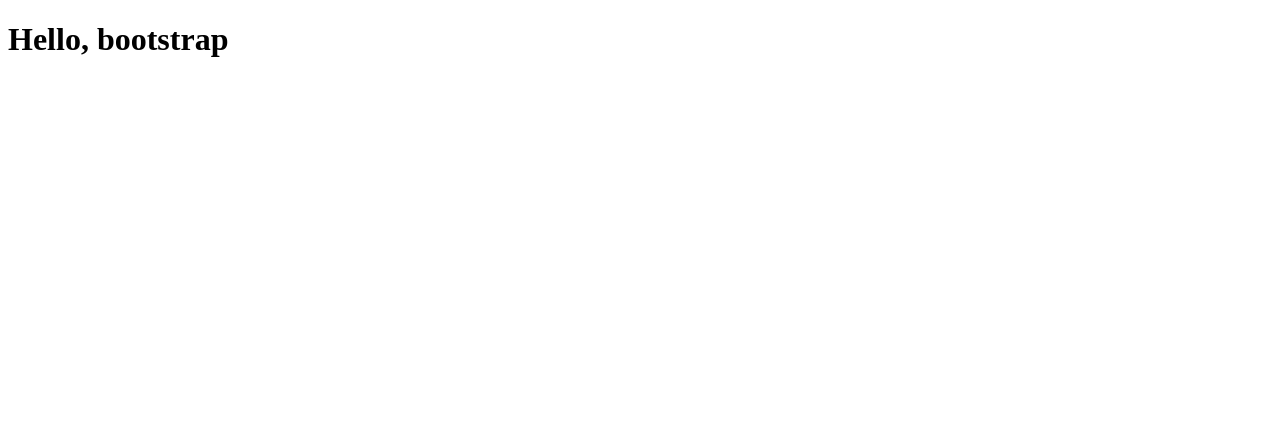
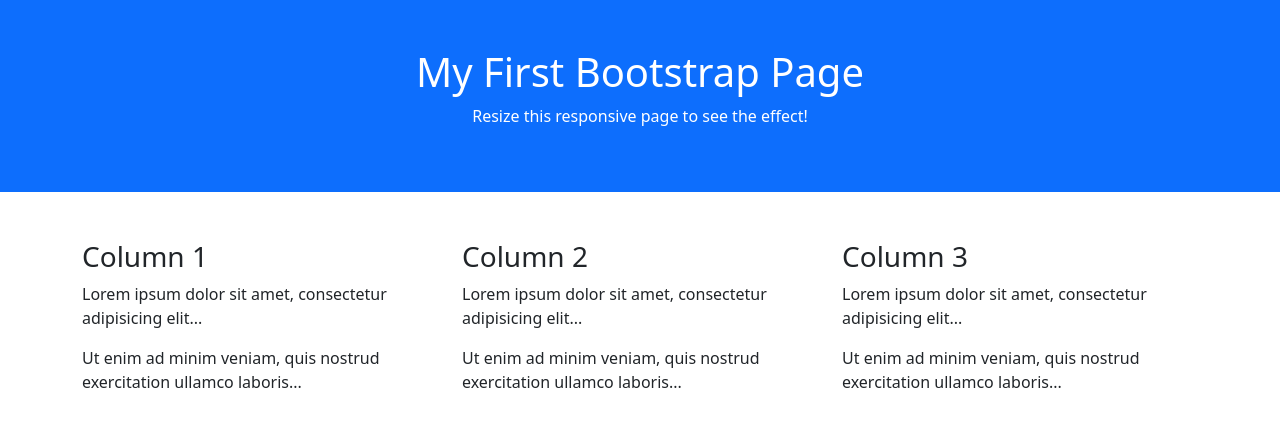
Before and after one commit to yanathip10/bootstrap, a plain HTML site: page index.html in a window 1280 px wide. Drawn offline with nearby package versions, Linux system fonts and the light colour scheme.

Commit message:
Update index.html

```diff
--- a/index.html
+++ b/index.html
@@ -1,11 +1,38 @@
-<!doctype html>
+<!DOCTYPE html>
 <html lang="en">
 <head>
+  <title>Bootstrap 5 Example</title>
   <meta charset="utf-8">
   <meta name="viewport" content="width=device-width, initial-scale=1">
-    <title>เว็บจริงๆ</title>
+  <link href="https://cdn.jsdelivr.net/npm/bootstrap@5.3.3/dist/css/bootstrap.min.css" rel="stylesheet">
+  <script src="https://cdn.jsdelivr.net/npm/bootstrap@5.3.3/dist/js/bootstrap.bundle.min.js"></script>
 </head>
 <body>
-    <h1>Hello, bootstrap</h1>
+
+<div class="container-fluid p-5 bg-primary text-white text-center">
+  <h1>My First Bootstrap Page</h1>
+  <p>Resize this responsive page to see the effect!</p>
+</div>
+
+<div class="container mt-5">
+  <div class="row">
+    <div class="col-sm-4">
+      <h3>Column 1</h3>
+      <p>Lorem ipsum dolor sit amet, consectetur adipisicing elit...</p>
+      <p>Ut enim ad minim veniam, quis nostrud exercitation ullamco laboris...</p>
+    </div>
+    <div class="col-sm-4">
+      <h3>Column 2</h3>
+      <p>Lorem ipsum dolor sit amet, consectetur adipisicing elit...</p>
+      <p>Ut enim ad minim veniam, quis nostrud exercitation ullamco laboris...</p>
+    </div>
+    <div class="col-sm-4">
+      <h3>Column 3</h3>
+      <p>Lorem ipsum dolor sit amet, consectetur adipisicing elit...</p>
+      <p>Ut enim ad minim veniam, quis nostrud exercitation ullamco laboris...</p>
+    </div>
+  </div>
+</div>
+
 </body>
 </html>
```
Lines whose indentation alone changed are shown as unchanged.
